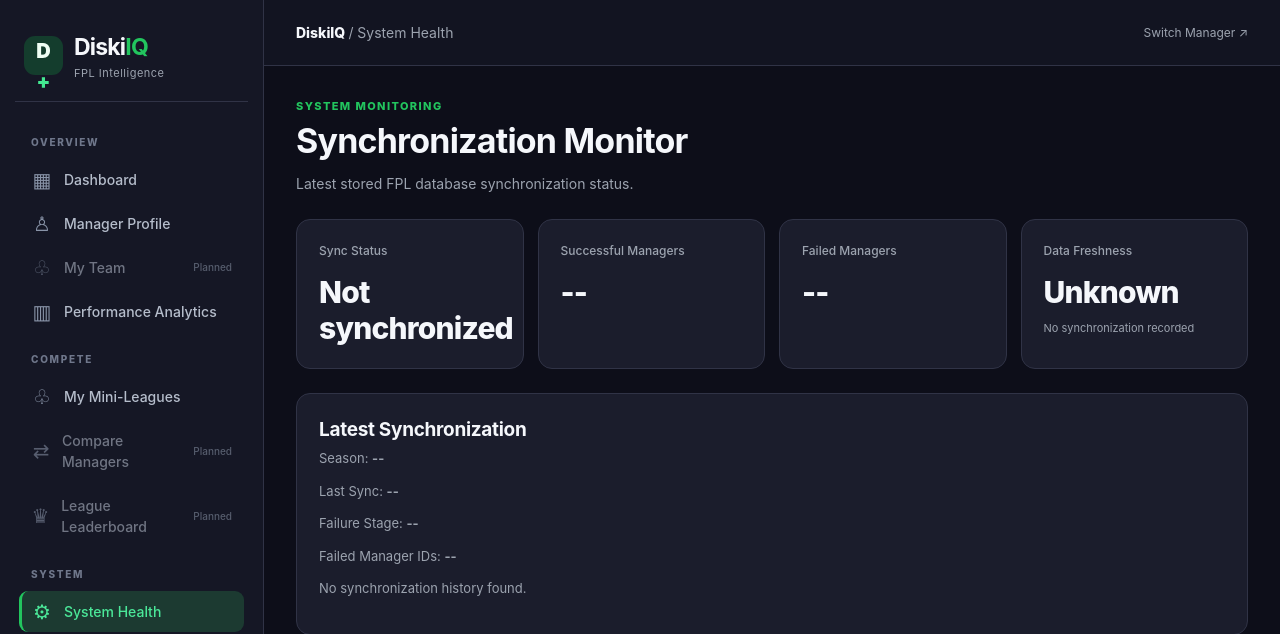
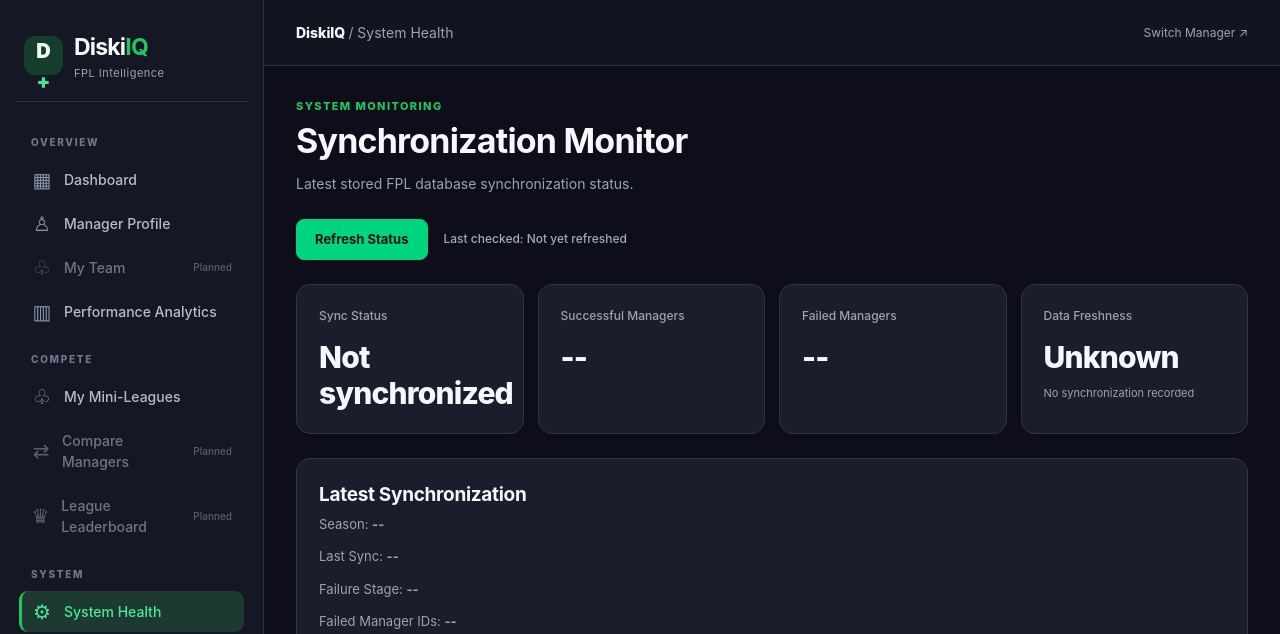
Before and after one commit to Billyoung777/FPL-Manager-Analytics-App, a Flask app: page /system-health in a window 1280 px wide. Shown: the top 634 px of the page. Run offline with Flask 3, Linux system fonts and the light colour scheme; data that the repository does not hold is empty.

Commit message:
feat: add manual synchronization status refresh

```diff
--- a/dashboard/static/css/style.css
+++ b/dashboard/static/css/style.css
@@ -920,3 +920,76 @@ a:focus-visible {
 .sync-status-failed {
   color: #ef4444;
 }
+
+/* ==========================================
+   SYSTEM HEALTH - MANUAL REFRESH CONTROLS
+   ========================================== */
+
+.sync-refresh-controls {
+  display: flex;
+  align-items: center;
+  gap: 16px;
+  flex-wrap: wrap;
+  margin-top: 20px;
+  margin-bottom: 24px;
+}
+
+.sync-refresh-button {
+  display: inline-flex;
+  align-items: center;
+  justify-content: center;
+  gap: 8px;
+
+  padding: 10px 18px;
+  min-height: 40px;
+
+  background-color: #00d47e;
+  color: #08150f;
+
+  border: 1px solid #00d47e;
+  border-radius: 8px;
+
+  font-family: inherit;
+  font-size: 13px;
+  font-weight: 700;
+
+  cursor: pointer;
+
+  transition:
+    background-color 0.2s ease,
+    border-color 0.2s ease,
+    opacity 0.2s ease;
+}
+
+.sync-refresh-button:hover:not(:disabled) {
+  background-color: #00f090;
+  border-color: #00f090;
+}
+
+.sync-refresh-button:focus-visible {
+  outline: 2px solid #ffffff;
+  outline-offset: 3px;
+}
+
+.sync-refresh-button:disabled {
+  opacity: 0.6;
+  cursor: wait;
+}
+
+#sync-last-checked {
+  color: #a0abc0;
+  font-size: 12px;
+  font-weight: 500;
+}
+
+@media (max-width: 600px) {
+  .sync-refresh-controls {
+    align-items: flex-start;
+    flex-direction: column;
+    gap: 10px;
+  }
+
+  .sync-refresh-button {
+    width: 100%;
+  }
+}
--- /dev/null
+++ b/dashboard/static/js/sync_refresh.js
@@ -0,0 +1,58 @@
+
+
+async function refreshSyncStatus(button) {
+    if (button.disabled) {
+        return;
+    }
+
+    button.disabled = true;
+    button.textContent = "Refreshing...";
+
+    const lastChecked = document.getElementById(
+        "sync-last-checked"
+    );
+
+    try {
+        await Promise.all([
+            loadSyncHealth(),
+            loadSyncHistory()
+        ]);
+
+        if (lastChecked) {
+            const now = new Date();
+
+            lastChecked.textContent =
+                `Last checked: ${now.toLocaleTimeString()}`;
+        }
+
+    } catch (error) {
+        if (lastChecked) {
+            lastChecked.textContent =
+                "Last checked: Refresh failed";
+        }
+
+    } finally {
+        button.disabled = false;
+        button.textContent = "Refresh Status";
+    }
+}
+
+
+function initializeSyncRefresh() {
+    const button = document.getElementById(
+        "sync-refresh-button"
+    );
+
+    if (!button) {
+        return;
+    }
+
+    button.addEventListener("click", () => {
+        return refreshSyncStatus(button);
+    });
+}
+
+document.addEventListener(
+    "DOMContentLoaded",
+    initializeSyncRefresh
+);
--- a/dashboard/templates/system_health.html
+++ b/dashboard/templates/system_health.html
@@ -12,6 +12,16 @@
         <p>Latest stored FPL database synchronization status.</p>
     </div>
 </header>
+<div class="sync-refresh-controls">
+    <button type="button" id="sync-refresh-button" class="sync-refresh-button">
+        Refresh Status
+    </button>
+
+    <span id="sync-last-checked">
+        Last checked: Not yet refreshed
+    </span>
+</div>
+
 
 <section class="stats-grid" aria-label="Synchronization summary">
     <article class="stat-card">
@@ -76,4 +86,5 @@
 {% block scripts %}
 <script src="{{ url_for('static', filename='js/sync_health.js') }}" defer></script>
 <script src="{{ url_for('static', filename='js/sync_history.js') }}" defer></script>
+<script src="{{ url_for('static', filename='js/sync_refresh.js') }}"></script>
 {% endblock %}
```
Also changed, not shown: tests/javascript/sync_refresh.test.js (added, +184 -0 lines).
